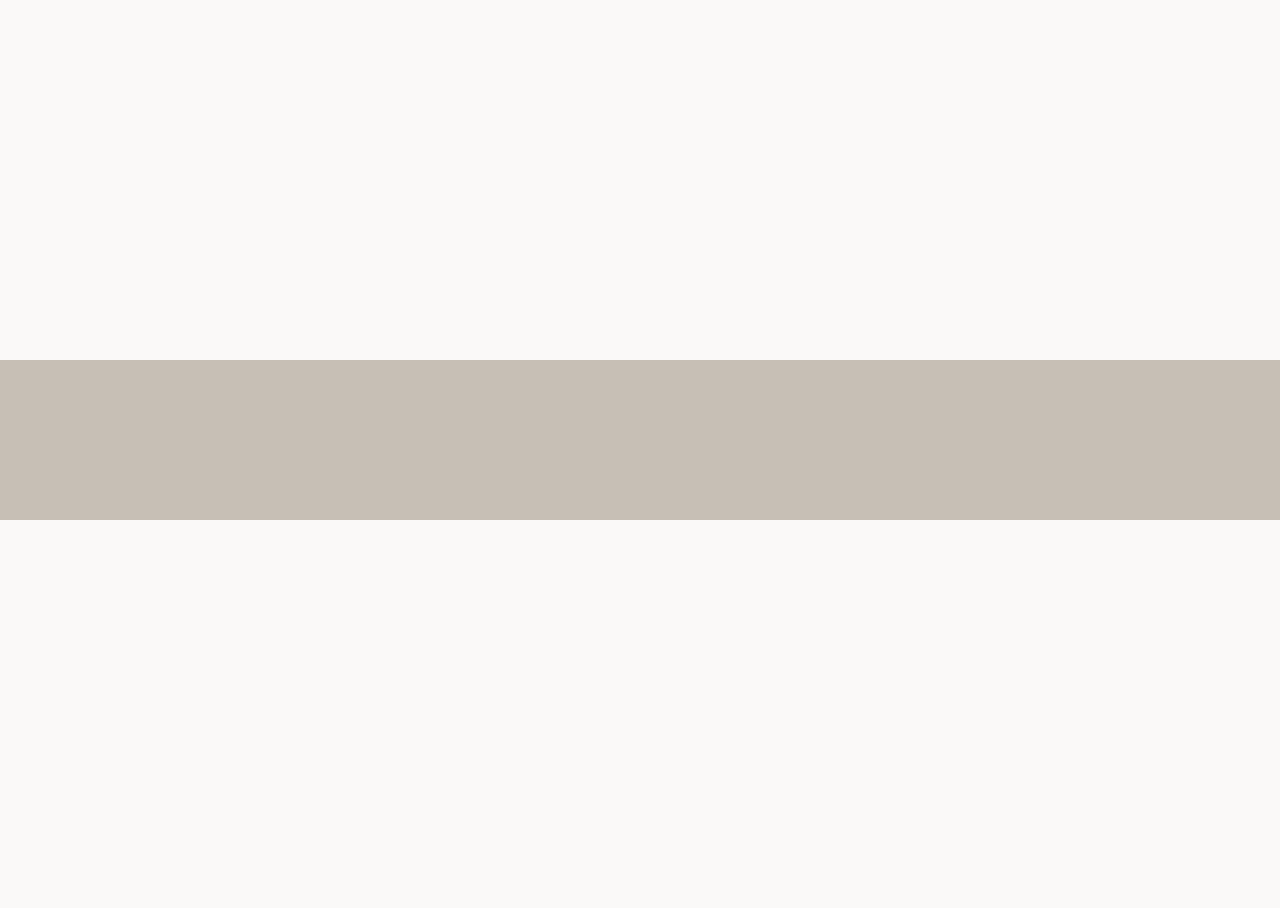
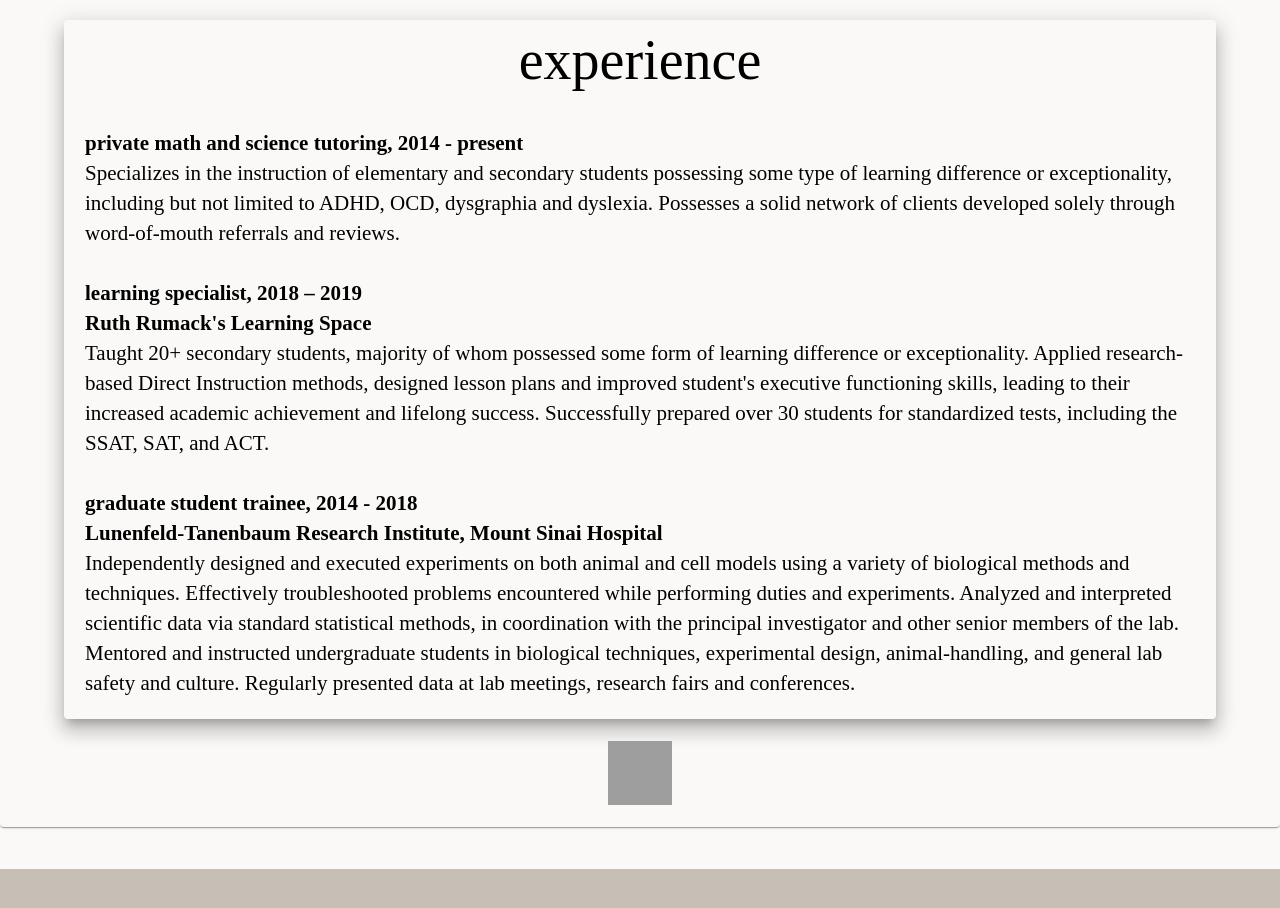
Before and after one commit to janeszelag/resumesite, a React (Create React App) app in the folder src/: page /experience in a window 1280 px wide. Shown: the part 480-1388 px from the top of the page. Before the commit the page ends 1000 px from the top, so only its background shows below. Built offline with nearby package versions, Linux system fonts and the light colour scheme; grey boxes are pictures that could not be loaded.

Commit message:
added experience as own route

```diff
--- a/src/App.js
+++ b/src/App.js
@@ -5,6 +5,7 @@ import Bio from "./Bio";
 import Projects from "./Projects";
 import Skills from "./Skills";
 import Education from "./Education";
+import Experience from "./Experience";
 import ScrollToTop from "./ScrollToTop";
 
 import { BrowserRouter as Router, Switch, Route, Redirect } from "react-router-dom";
@@ -47,6 +48,11 @@ const appLinks = [
     name: "Education",
     path: "/education",
     component: <Education />
+  },
+  {
+    name: "Experience",
+    path: "/experience",
+    component: <Experience />
   }
 ];
 const routes = appLinks.map((link, index) => {
--- a/src/Bio.js
+++ b/src/Bio.js
@@ -68,49 +68,6 @@ export default function Bio(props) {
               </BioText>
             </TextDiv>
           </ProjectPaper>
-          <ProjectPaper elevation={12}>
-            <TextDiv>
-              <ProjectTitle>experience</ProjectTitle>
-              <BioText>
-                <strong>
-                  private math and science tutoring, 2014 - present{" "}
-                </strong>{" "}
-                <br />
-                Specializes in the instruction of elementary and secondary
-                students possessing some type of learning difference or
-                exceptionality, including but not limited to ADHD, OCD,
-                dysgraphia and dyslexia. Possesses a solid network of clients
-                developed solely through word-of-mouth referrals and reviews.
-                <br />
-                <br />
-                <strong>learning specialist, 2018 – 2019</strong> <br />
-                <strong>Ruth Rumack's Learning Space</strong> <br />
-                Taught 20+ secondary students, majority of whom possessed some
-                form of learning difference or exceptionality. Applied
-                research-based Direct Instruction methods, designed lesson plans
-                and improved student's executive functioning skills, leading to
-                their increased academic achievement and lifelong success.
-                Successfully prepared over 30 students for standardized tests,
-                including the SSAT, SAT, and ACT.  <br />
-                <br />
-                <strong>graduate student trainee, 2014 - 2018</strong> <br />
-                <strong>
-                  Lunenfeld-Tanenbaum Research Institute, Mount Sinai Hospital{" "}
-                </strong>{" "}
-                <br />
-                Independently designed and executed experiments on both animal
-                and cell models using a variety of biological methods and
-                techniques. Effectively troubleshooted problems encountered
-                while performing duties and experiments. Analyzed and
-                interpreted scientific data via standard statistical methods, in
-                coordination with the principal investigator and other senior
-                members of the lab. Mentored and instructed undergraduate
-                students in biological techniques, experimental design,
-                animal-handling, and general lab safety and culture. Regularly
-                presented data at lab meetings, research fairs and conferences.
-              </BioText>
-            </TextDiv>
-          </ProjectPaper>
           <UpButton onClick={() => scrollUp()} />
         </StyledPaper>
       </Zoom>
--- /dev/null
+++ b/src/Experience.js
@@ -0,0 +1,73 @@
+import React from "react";
+import BackButton from "./Buttons/BackButton";
+import Zoom from "@material-ui/core/Zoom";
+import UpButton from "./Buttons/UpButton";
+import { useHistory } from "react-router-dom";
+import { MainDiv, StyledPaper } from "./styles/ContentPages";
+import {
+  ProjectPaper,
+  TextDiv,
+  ProjectTitle,
+  BioText
+} from "./styles/Projects";
+
+
+export default function Experience(props) {
+  const scrollUp = () => {
+    window.scrollTo(0, 0);
+  }
+  const history = useHistory();
+  return (
+    <MainDiv>
+      <BackButton onClick={() => history.push("/main")} />
+      <Zoom in={true}>
+        <StyledPaper>
+          <ProjectPaper elevation={12}>
+            <TextDiv>
+              <ProjectTitle>experience</ProjectTitle>
+              <BioText>
+                <strong>
+                  private math and science tutoring, 2014 - present{" "}
+                </strong>{" "}
+                <br />
+                Specializes in the instruction of elementary and secondary
+                students possessing some type of learning difference or
+                exceptionality, including but not limited to ADHD, OCD,
+                dysgraphia and dyslexia. Possesses a solid network of clients
+                developed solely through word-of-mouth referrals and reviews.
+                <br />
+                <br />
+                <strong>learning specialist, 2018 – 2019</strong> <br />
+                <strong>Ruth Rumack's Learning Space</strong> <br />
+                Taught 20+ secondary students, majority of whom possessed some
+                form of learning difference or exceptionality. Applied
+                research-based Direct Instruction methods, designed lesson plans
+                and improved student's executive functioning skills, leading to
+                their increased academic achievement and lifelong success.
+                Successfully prepared over 30 students for standardized tests,
+                including the SSAT, SAT, and ACT.  <br />
+                <br />
+                <strong>graduate student trainee, 2014 - 2018</strong> <br />
+                <strong>
+                  Lunenfeld-Tanenbaum Research Institute, Mount Sinai Hospital{" "}
+                </strong>{" "}
+                <br />
+                Independently designed and executed experiments on both animal
+                and cell models using a variety of biological methods and
+                techniques. Effectively troubleshooted problems encountered
+                while performing duties and experiments. Analyzed and
+                interpreted scientific data via standard statistical methods, in
+                coordination with the principal investigator and other senior
+                members of the lab. Mentored and instructed undergraduate
+                students in biological techniques, experimental design,
+                animal-handling, and general lab safety and culture. Regularly
+                presented data at lab meetings, research fairs and conferences.
+              </BioText>
+            </TextDiv>
+          </ProjectPaper>
+          <UpButton onClick={() => scrollUp()} />
+        </StyledPaper>
+      </Zoom>
+    </MainDiv>
+  );
+}
--- a/src/MainPage.js
+++ b/src/MainPage.js
@@ -79,6 +79,14 @@ export default function MainPage() {
             <Icon src="https://res.cloudinary.com/dpfixnpii/image/upload/v1586482167/mortarboard_tsxmvj.svg" />
           </Link>
         </SideDiv2>
+        <SideDiv2>
+          <StyledLink to="/experience">
+            <ColumnTitle>Experience</ColumnTitle>
+          </StyledLink>
+          <Link to="/experience">
+            <Icon src="https://res.cloudinary.com/dpfixnpii/image/upload/v1586487986/goal_p05m2p.svg"/>
+          </Link>
+        </SideDiv2>
       </SideDiv>
     </MainDiv>
   );
--- a/src/styles/MainPage.js
+++ b/src/styles/MainPage.js
@@ -132,10 +132,12 @@ export const Text = styled.p`
 export const Icon = styled.img`
   height: 12vh;
   width: 12vh;
+  margin-bottom: 3em;
 
   @media (max-width: 900px) {
     height: 10vh;
     width: 10vh;
+    margin-bottom: 0em;
   }
 `;
 export const SideDiv2 = styled.div`
```
